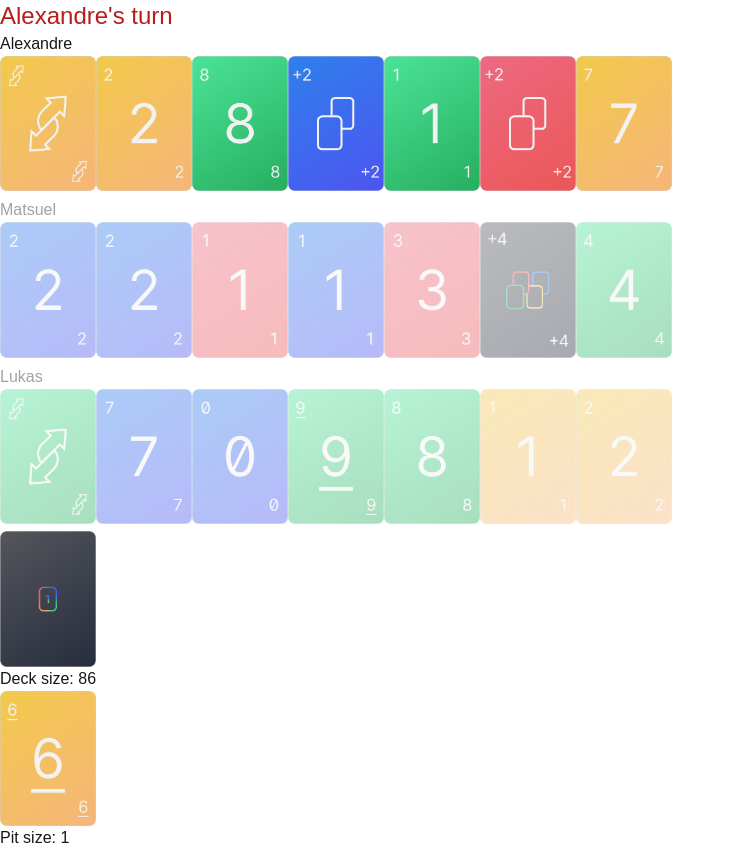
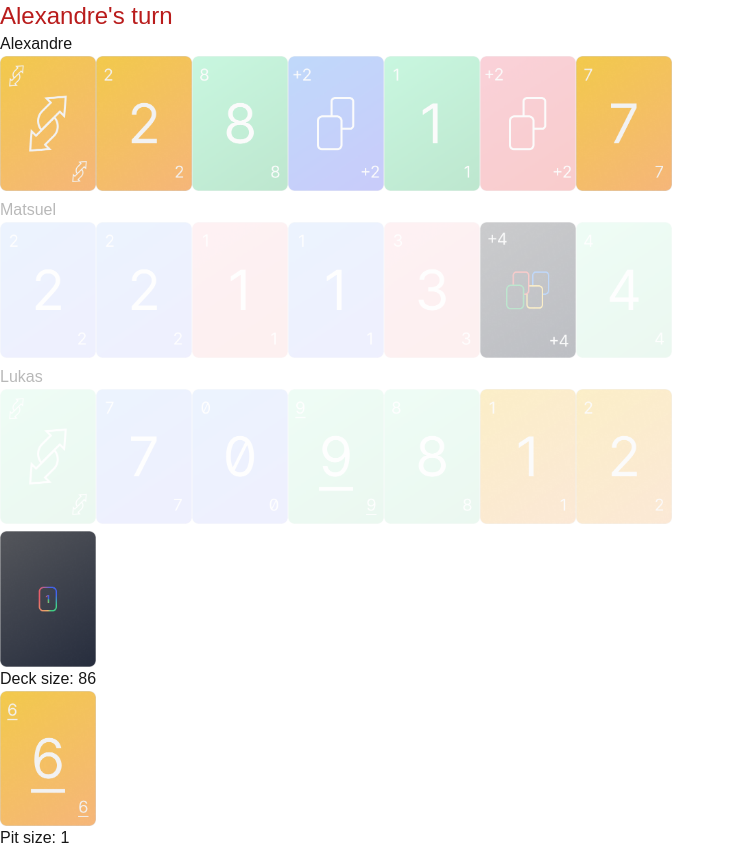
Before and after one commit to Matsuel/ONU, a Next.js app: page /components/players/Player in a window 1280 px wide. Shown: the whole page, without its empty margins (0-735 px from the left). Built offline with nearby package versions, Linux system fonts and the light colour scheme.

Commit message:
only playable cards are not hightlighted

```diff
--- a/cardsFunction.ts
+++ b/cardsFunction.ts
@@ -155,4 +155,6 @@ const playCard = (
     nextPlayerTurn(playerTurn, players, setPlayerTurn);
 };
 
+
+
 export { isCardPlayable, drawCard, nextPlayerTurn, playCard }
--- a/src/pages/_app.tsx
+++ b/src/pages/_app.tsx
@@ -28,6 +28,7 @@ export default function App() {
 
         const newPit = new Stack<Cards>([]);
         const firstCard = newDeck.removeHead(); newPit.push(firstCard);
+
         const p1: Player = { name: 'Alexandre', cards: [], uuid: uuidv4() };
         const p2: Player = { name: 'Matsuel', cards: [], uuid: uuidv4() };
         const p3: Player = { name: 'Lukas', cards: [], uuid: uuidv4() };
--- a/src/pages/components/pit/Pit.tsx
+++ b/src/pages/components/pit/Pit.tsx
@@ -3,7 +3,7 @@ import { Stack } from "../../../../structs/stack"
 import CardDisplay from "../card-display/CardDisplay"
 
 interface PitProps {
-    pit: Stack<Cards> | null,
+    pit: Stack<Cards | null>,
 }
 
 const Pit = ({ pit }: PitProps) => {
--- a/src/pages/components/players/Player.tsx
+++ b/src/pages/components/players/Player.tsx
@@ -1,6 +1,6 @@
 import Player from "../../../../interface/player";
 import CardDisplay from "../card-display/CardDisplay";
-import { playCard } from "../../../../cardsFunction";
+import { isCardPlayable, playCard } from "../../../../cardsFunction";
 import { Dispatch, SetStateAction } from "react";
 import Cards from "../../../../interface/cards";
 import { Stack } from "../../../../structs/stack";
@@ -23,12 +23,13 @@ const Players = ({ players, playerTurn, pit, setPit, setPlayerTurn, setPlayers }
             {players.map((player, index) => (
                 <div
                     key={index}
-                    className={`${players[playerTurn].uuid === player.uuid ? '' : 'opacity-40 cursor-default'}`}
+                    className={`${players[playerTurn].uuid === player.uuid ? '' : 'opacity-30 cursor-default'}`}
                 >
                     <p>{player.name}</p>
                     {player.cards.map((card, cardIndex) => (
                         <button
                             key={cardIndex}
+                            className={`${isCardPlayable(card, pit!.peek()) ? '' : 'opacity-30'}`}
                             onClick={() => {
                                 playCard(player, cardIndex, pit, setPit, players, playerTurn, setPlayerTurn, setPlayers);
                             }}
```
